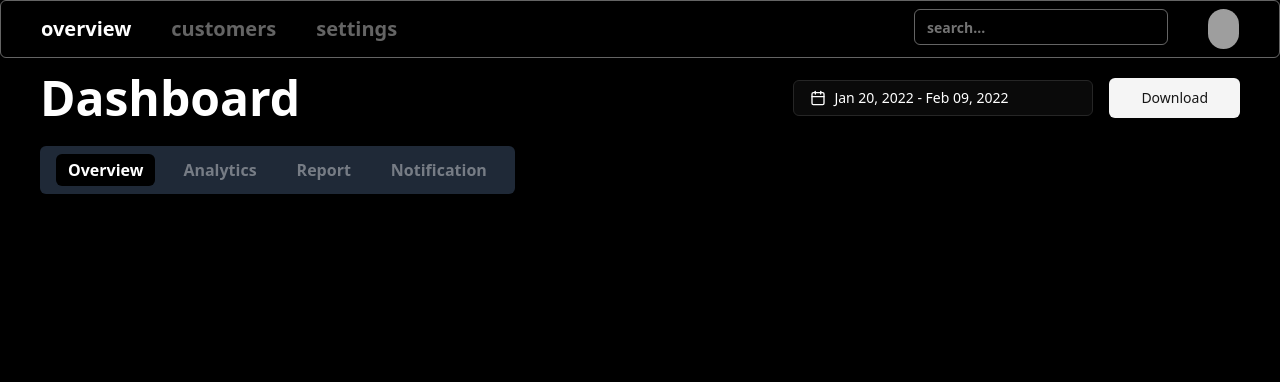
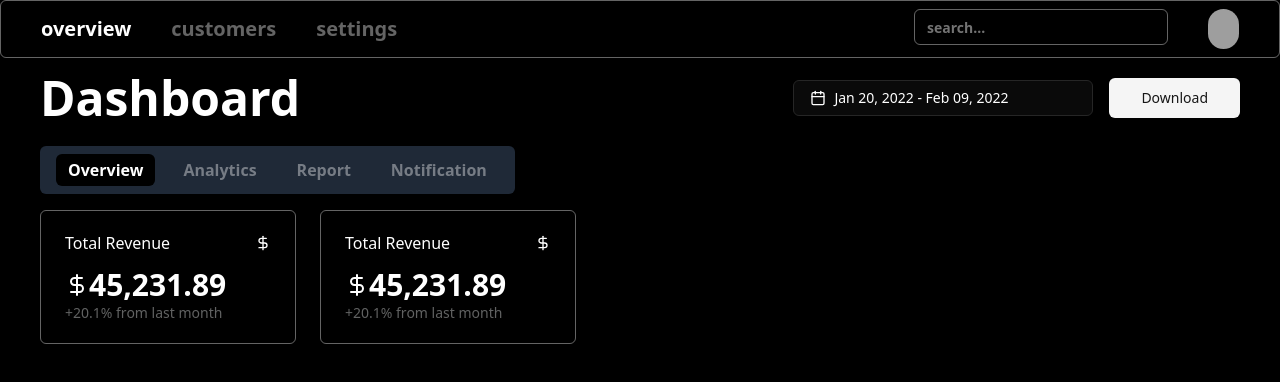
Before and after one commit to SaiSawant1/sca-web-app, a Next.js app: page /inventory in a window 1280 px wide. Shown: the top 382 px of the page. Built offline with nearby package versions, Linux system fonts and the light colour scheme; grey boxes are pictures that could not be loaded.

Commit message:
dashboard cards

```diff
--- /dev/null
+++ b/src/components/dashboard-card.tsx
@@ -0,0 +1,19 @@
+import { DollarSign } from "lucide-react";
+
+export const DashboardCard = () => {
+  return (
+    <div className=" border-gray-50/40 border-[1px] min-w-64 w-full rounded-md px-6 py-5 flex flex-col gap-3 ">
+      <div className="flex  justify-between items-center">
+        <p>Total Revenue</p>
+        <DollarSign className="h-4 w-4" />
+      </div>
+      <div>
+        <h2 className="flex justify-start items-center text-3xl font-semibold">
+          <DollarSign />
+          45,231.89
+        </h2>
+        <p className="text-sm text-gray-100/40">+20.1% from last month</p>
+      </div>
+    </div>
+  );
+};
--- /dev/null
+++ b/src/components/dashboard-cards.tsx
@@ -0,0 +1,10 @@
+import { DashboardCard } from "./dashboard-card";
+
+export const DashboardCards = () => {
+  return (
+    <div className="py-4 flex  w-fit  gap-6">
+      <DashboardCard />
+      <DashboardCard />
+    </div>
+  );
+};
--- /dev/null
+++ b/src/components/dashboard-view-selector.tsx
@@ -0,0 +1,56 @@
+import { cn } from "@/lib/utils";
+import { Dispatch, SetStateAction } from "react";
+
+interface DashboardViewSelectorProps {
+  view: "Overview" | "Analytics" | "Report" | "Notification";
+  setView: Dispatch<
+    SetStateAction<"Overview" | "Analytics" | "Report" | "Notification">
+  >;
+}
+export const DashboardViewSelector = ({
+  view,
+  setView,
+}: DashboardViewSelectorProps) => {
+  return (
+    <div className="w-fit bg-gray-800 py-2  px-4 rounded-md">
+      <ul className="flex gap-4 font-semibold ">
+        <li
+          onClick={() => setView("Overview")}
+          className={cn(
+            " px-3 py-1 rounded-md text-gray-50/40 cursor-pointer transition-all ease-in-out",
+            view === "Overview" && "bg-black text-white",
+          )}
+        >
+          Overview
+        </li>
+        <li
+          onClick={() => setView("Analytics")}
+          className={cn(
+            " px-3 py-1 rounded-md text-gray-50/40 cursor-pointer transition-all ease-in-out",
+            view === "Analytics" && "bg-black text-white",
+          )}
+        >
+          Analytics
+        </li>
+        <li
+          onClick={() => setView("Report")}
+          className={cn(
+            " px-3 py-1 rounded-md text-gray-50/40 cursor-pointer transition-all ease-in-out",
+            view === "Report" && "bg-black text-white",
+          )}
+        >
+          Report
+        </li>
+        <li
+          onClick={() => setView("Notification")}
+          className={cn(
+            " px-3 py-1 rounded-md text-gray-50/40 cursor-pointer transition-all ease-in-out",
+            view === "Notification" && "bg-black text-white",
+          )}
+        >
+          Notification
+        </li>
+      </ul>
+    </div>
+  );
+};
--- a/src/components/dashboard-view.tsx
+++ b/src/components/dashboard-view.tsx
@@ -1,53 +1,16 @@
 "use client";
-import { cn } from "@/lib/utils";
 import { useState } from "react";
+import { DashboardViewSelector } from "./dashboard-view-selector";
+import { DashboardCards } from "./dashboard-cards";
 
 export const DashboardView = () => {
   const [view, setView] = useState<
     "Overview" | "Analytics" | "Report" | "Notification"
   >("Overview");
   return (
-    <div className="flex py-6">
-      <div className="bg-gray-800 py-2 px-4 rounded-md">
-        <ul className="flex gap-4 font-semibold ">
-          <li
-            onClick={() => setView("Overview")}
-            className={cn(
-              " px-3 py-1 rounded-md text-gray-50/40 cursor-pointer transition-all ease-in-out",
-              view === "Overview" && "bg-black text-white",
-            )}
-          >
-            Overview
-          </li>
-          <li
-            onClick={() => setView("Analytics")}
-            className={cn(
-              " px-3 py-1 rounded-md text-gray-50/40 cursor-pointer transition-all ease-in-out",
-              view === "Analytics" && "bg-black text-white",
-            )}
-          >
-            Analytics
-          </li>
-          <li
-            onClick={() => setView("Report")}
-            className={cn(
-              " px-3 py-1 rounded-md text-gray-50/40 cursor-pointer transition-all ease-in-out",
-              view === "Report" && "bg-black text-white",
-            )}
-          >
-            Report
-          </li>
-          <li
-            onClick={() => setView("Notification")}
-            className={cn(
-              " px-3 py-1 rounded-md text-gray-50/40 cursor-pointer transition-all ease-in-out",
-              view === "Notification" && "bg-black text-white",
-            )}
-          >
-            Notification
-          </li>
-        </ul>
-      </div>
+    <div className="py-6">
+      <DashboardViewSelector view={view} setView={setView} />
+      <DashboardCards />
     </div>
   );
 };
```
Also changed, not shown: 1 other file (tests, documents, lock files or other folders).
